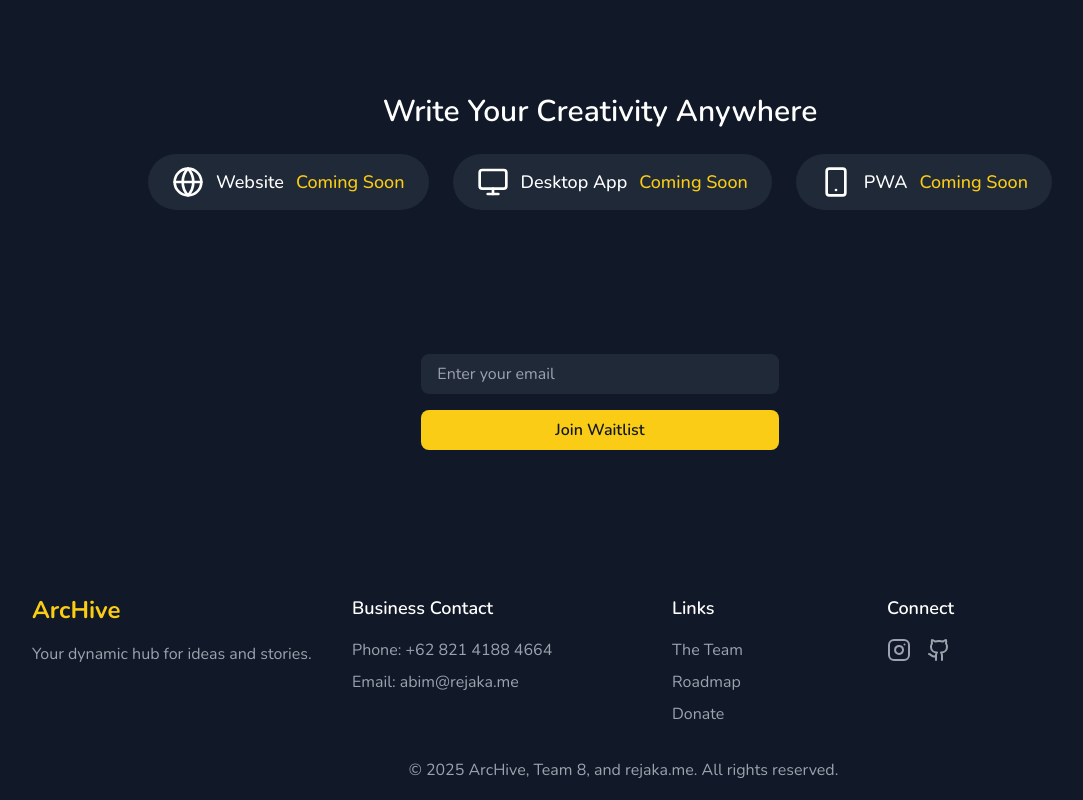
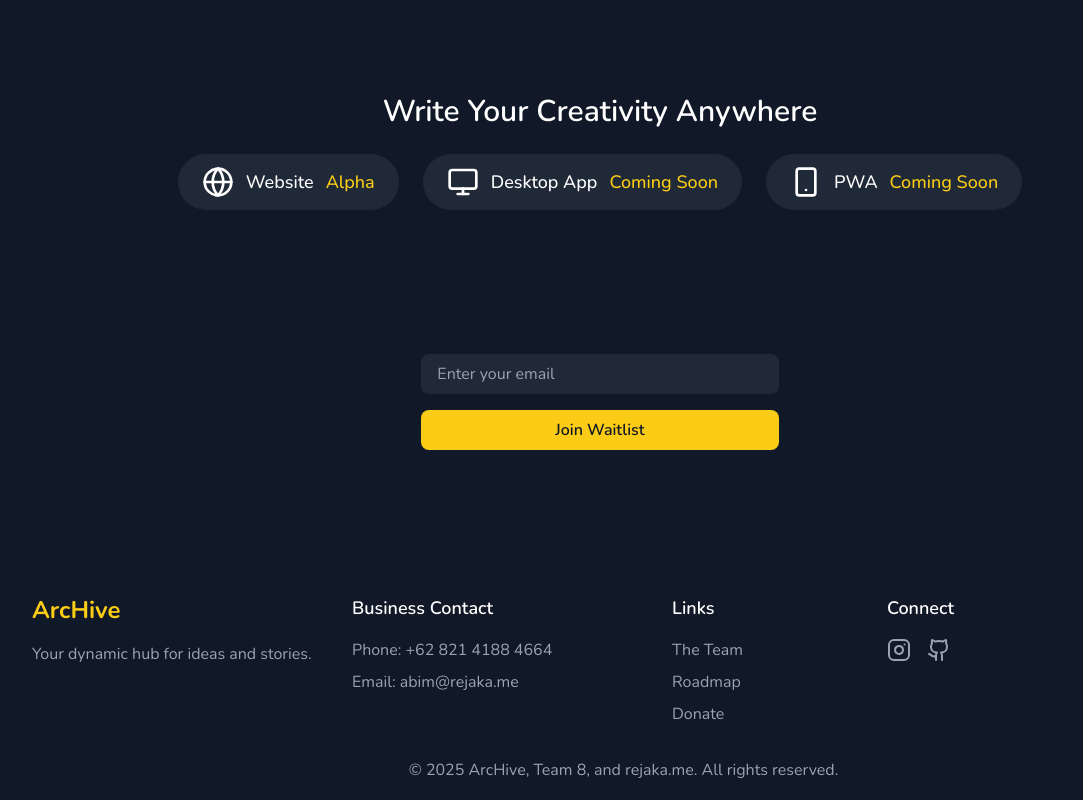
Before and after one commit to REZ3X/ArcHive-Landing, a Next.js app: page / in a window 1280 px wide. Shown: the part 2850-3650 px from the top of the page, without its empty margins (40-1123 px from the left). Built offline with nearby package versions, Linux system fonts and the light colour scheme.

Commit message:
feat: update DeviceLinkButton to include state descriptions for links

```diff
--- a/src/components/home/DeviceLinkButton.tsx
+++ b/src/components/home/DeviceLinkButton.tsx
@@ -21,9 +21,9 @@ const DeviceLinkButton: React.FC<DeviceLinkButtonProps> = ({ mounted, fadeIn })
         Write Your Creativity Anywhere
       </motion.h2>
       <div className="flex justify-center space-x-6 max-425:space-x-2 flex-wrap max-425:align-center max-425:items-center max-425:gap-8">
-        {[{ title: "Website", icon: <Globe className="w-8 h-8" />, url: "/comingSoon" },
-          { title: "Desktop App", icon: <Monitor className="w-8 h-8" />, url: "/comingSoon" },
-          { title: "PWA", icon: <Smartphone className="w-8 h-8" />, url: "/comingSoon" }].map((item, index) => (
+        {[{ title: "Website", icon: <Globe className="w-8 h-8" />, url: "https://alpha-dev.archivenotes.site", state: "Alpha" },
+          { title: "Desktop App", icon: <Monitor className="w-8 h-8" />, url: "/comingSoon", state: "Coming Soon" },
+          { title: "PWA", icon: <Smartphone className="w-8 h-8" />, url: "/comingSoon", state: "Coming Soon" }].map((item, index) => (
           <motion.div
             key={item.title}
             initial="hidden"
@@ -36,7 +36,7 @@ const DeviceLinkButton: React.FC<DeviceLinkButtonProps> = ({ mounted, fadeIn })
               <a className="inline-flex items-center px-6 py-3 max-425:w-[370px]  bg-gray-800 text-lg font-medium text-white rounded-full hover:bg-gray-700 transition-colors duration-300 sm:flex-row">
                 {item.icon}
                 <span className="ml-3">{item.title}</span>
-                <span className="ml-3 text-yellow-400">Coming Soon</span>
+                <span className="ml-3 text-yellow-400">{item.state}</span>
               </a>
             </Link>
           </motion.div>
```
